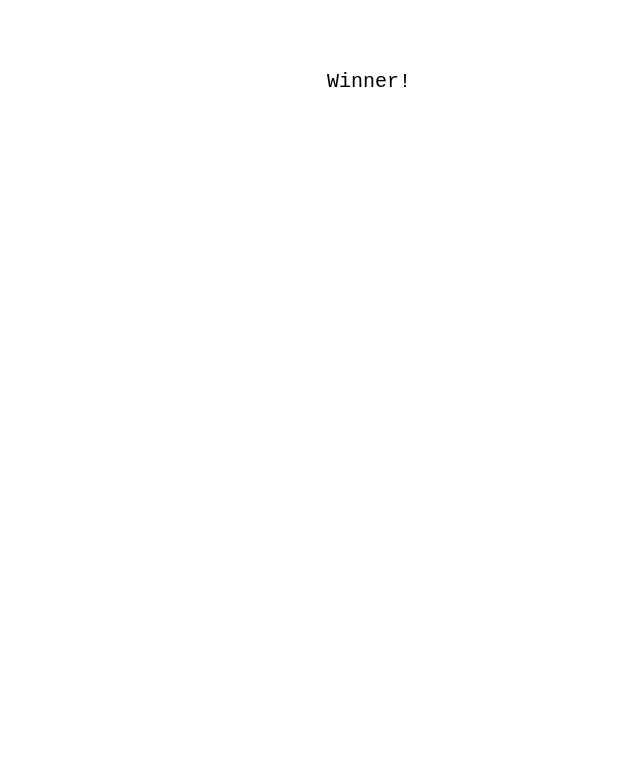
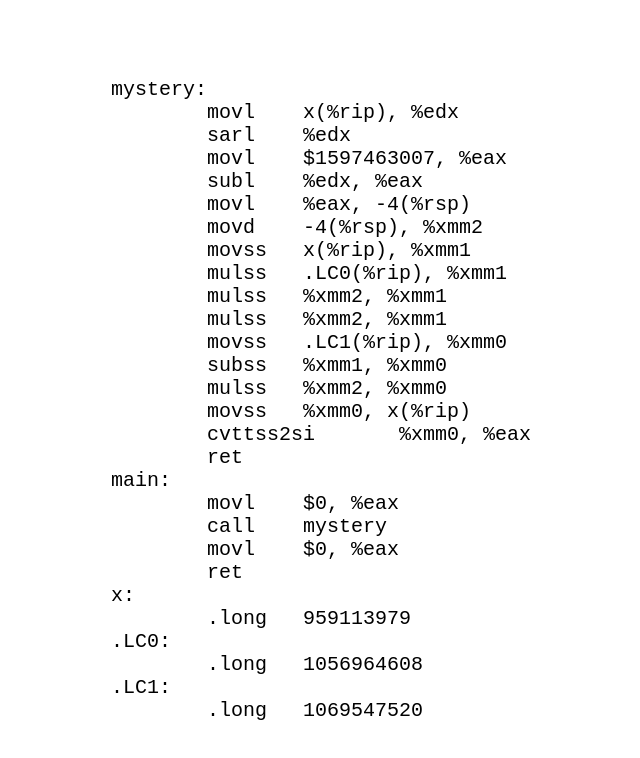
Before and after one commit to recurseriddle/recurseriddle.github.io, a plain HTML site: page zygodactyl/zoophyte/index.html in a window 1280 px wide. Shown: the whole page, without its empty margins (319-959 px from the left). Drawn offline with Linux system fonts and the light colour scheme.

Commit message:
add the assembly bit

```diff
--- a/zygodactyl/zoophyte/index.html
+++ b/zygodactyl/zoophyte/index.html
@@ -5,9 +5,37 @@
     <link rel="shortcut icon" type="image/x-icon" href="/favicon.ico">
   </head>
   <body>
-    <center>
-      <pre style="font-size: x-large; padding-top: 50px">
-        Winner!
+    <!-- rivy sybngvat cbvag ovg yriry unpxvat -->
+    <center style="text-align: center">
+      <pre style="font-family: monospace; font-size: x-large; text-align: left; display: inline-block; padding-top: 50px">
+mystery:
+        movl    x(%rip), %edx
+        sarl    %edx
+        movl    $1597463007, %eax
+        subl    %edx, %eax
+        movl    %eax, -4(%rsp)
+        movd    -4(%rsp), %xmm2
+        movss   x(%rip), %xmm1
+        mulss   .LC0(%rip), %xmm1
+        mulss   %xmm2, %xmm1
+        mulss   %xmm2, %xmm1
+        movss   .LC1(%rip), %xmm0
+        subss   %xmm1, %xmm0
+        mulss   %xmm2, %xmm0
+        movss   %xmm0, x(%rip)
+        cvttss2si       %xmm0, %eax
+        ret
+main:
+        movl    $0, %eax
+        call    mystery
+        movl    $0, %eax
+        ret
+x:
+        .long   959113979
+.LC0:
+        .long   1056964608
+.LC1:
+        .long   1069547520
       </pre>
     </center>
   </body>
```
Also changed, not shown: 1 other file.
